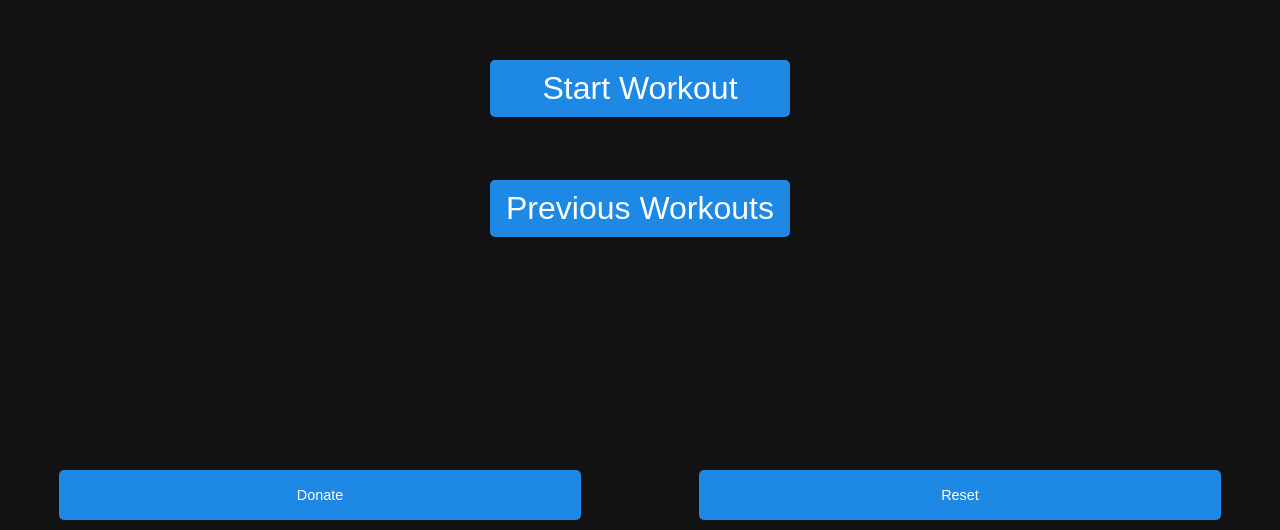
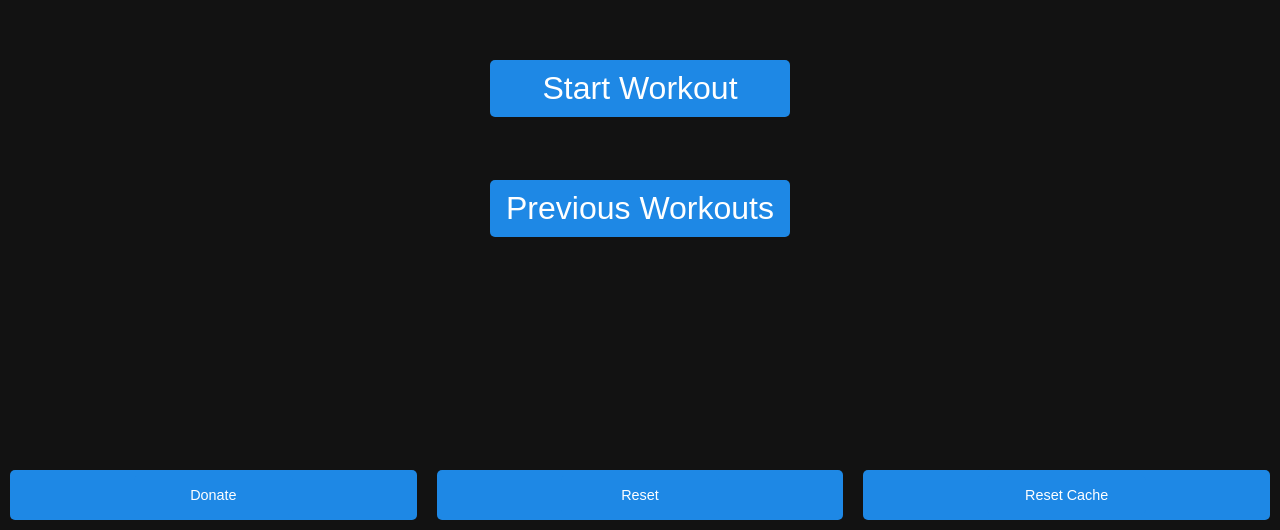
Before and after one commit to TheSebitzu/gym-app, a plain HTML site: page index.html in a window 1280 px wide. Shown: the part 270-800 px from the top of the page. Drawn offline with Linux system fonts and the light colour scheme.

Commit message:
add reset cache button

```diff
--- a/JSs/index.js
+++ b/JSs/index.js
@@ -1,3 +1,4 @@
+const CACHE_NAME = 'gym-app-cache';
 if (localStorage.workouts === undefined) {
     reset();
 }
@@ -16,3 +17,9 @@ function reset() {
     localStorage.workouts = JSON.stringify(workouts);
     console.log("SALUT SIMPLU");
 };
+
+function resetCache() {
+    caches.delete(CACHE_NAME);
+    location.reload();
+    console.log("CACHE RESET");
+}
--- a/index.html
+++ b/index.html
@@ -31,6 +31,7 @@
             Reset
         </button>
         </a>
+        <a><button onclick="resetCache()">Reset Cache</button></a>
     </div>
 
     <script src="./JSs/index.js"></script>
```
